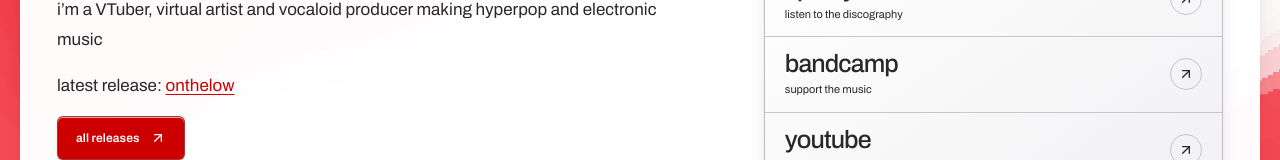
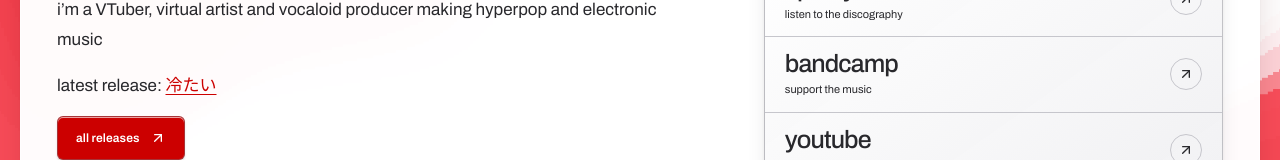
Before and after one commit to okisooo/site, a Next.js app: page /about in a window 1280 px wide. Shown: the part 464-624 px from the top of the page. Built offline with nearby package versions, Linux system fonts and the light colour scheme.

Commit message:
chore: sync release catalog

```diff
--- a/src/data/releases.ts
+++ b/src/data/releases.ts
@@ -1,5 +1,5 @@
 // This file is auto-generated by the release sync process
-// Last updated: 2026-09-17T10:37:59.414Z
+// Last updated: 2026-10-30T21:55:44.608Z
 
 export interface Release {
   id?: string;
@@ -39,6 +39,40 @@ export interface Release {
 
 export const staticReleases: Release[] = [
   {
+    "id": "1o7ibPLWZMFMRvanlRaDpu",
+    "title": "冷たい",
+    "year": "2026",
+    "img": "https://i.scdn.co/image/ab67616d0000b27370c8e14f2577b16e5bdeaf0e",
+    "link": "https://open.spotify.com/album/1o7ibPLWZMFMRvanlRaDpu",
+    "releaseDate": "2026-10-29",
+    "albumType": "single",
+    "description": "冷たい — single by OKISO.",
+    "tracks": [
+      {
+        "id": "6RBpr3H76xaYIvvdWdW8DF",
+        "title": "冷たい",
+        "durationMs": 106875,
+        "duration": "PT1M47S",
+        "trackNumber": 1,
+        "link": "https://www.youtube.com/watch?v=MejVD1A765o"
+      },
+      {
+        "id": "0vWjdNExotoNVJDN1lt60u",
+        "title": "冷たい - Slowed Down",
+        "durationMs": 120000,
+        "duration": "PT2M0S",
+        "trackNumber": 2,
+        "link": "https://open.spotify.com/track/0vWjdNExotoNVJDN1lt60u"
+      }
+    ],
+    "popularity": 0,
+    "totalTracks": 2,
+    "genres": [
+      "vocaloid"
+    ],
+    "slug": "cold"
+  },
+  {
     "id": "1vH03lW0IfZ9GYf8b9QYBU",
     "title": "onthelow",
     "year": "2026",
```
